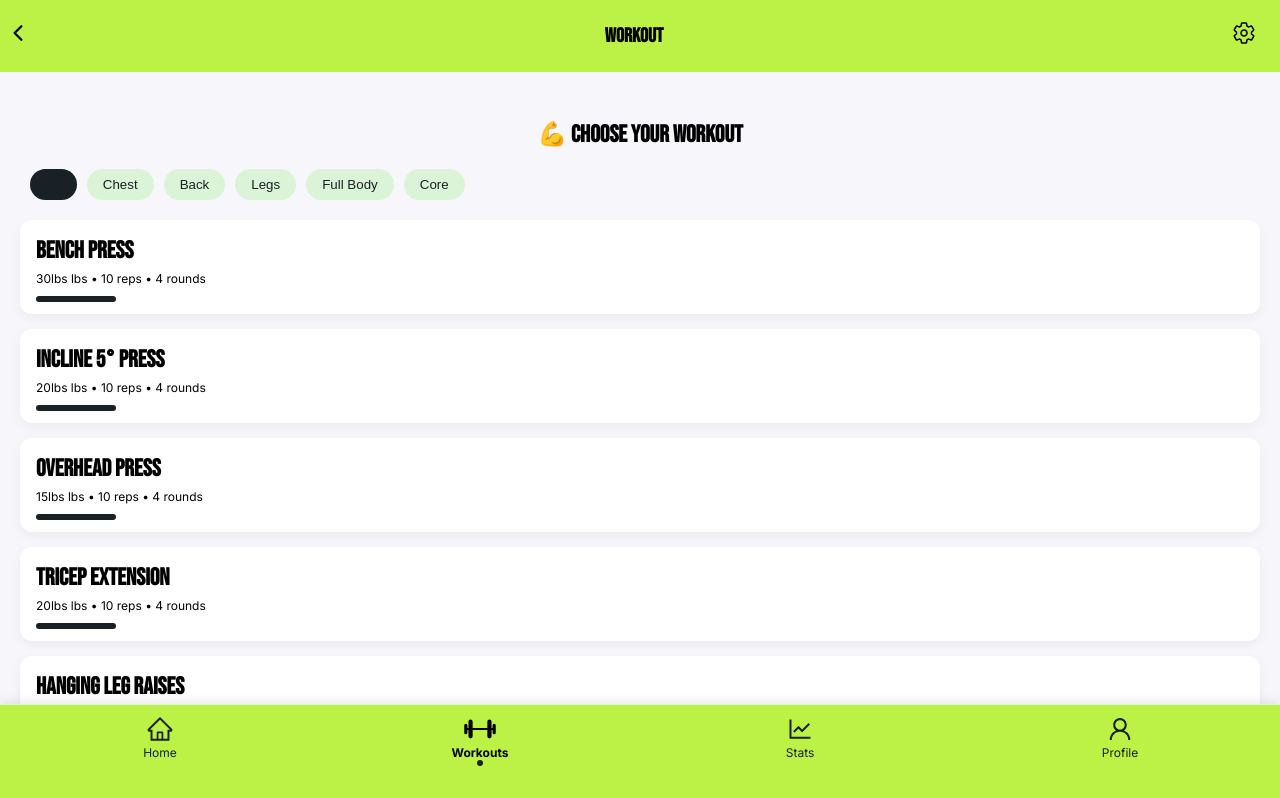
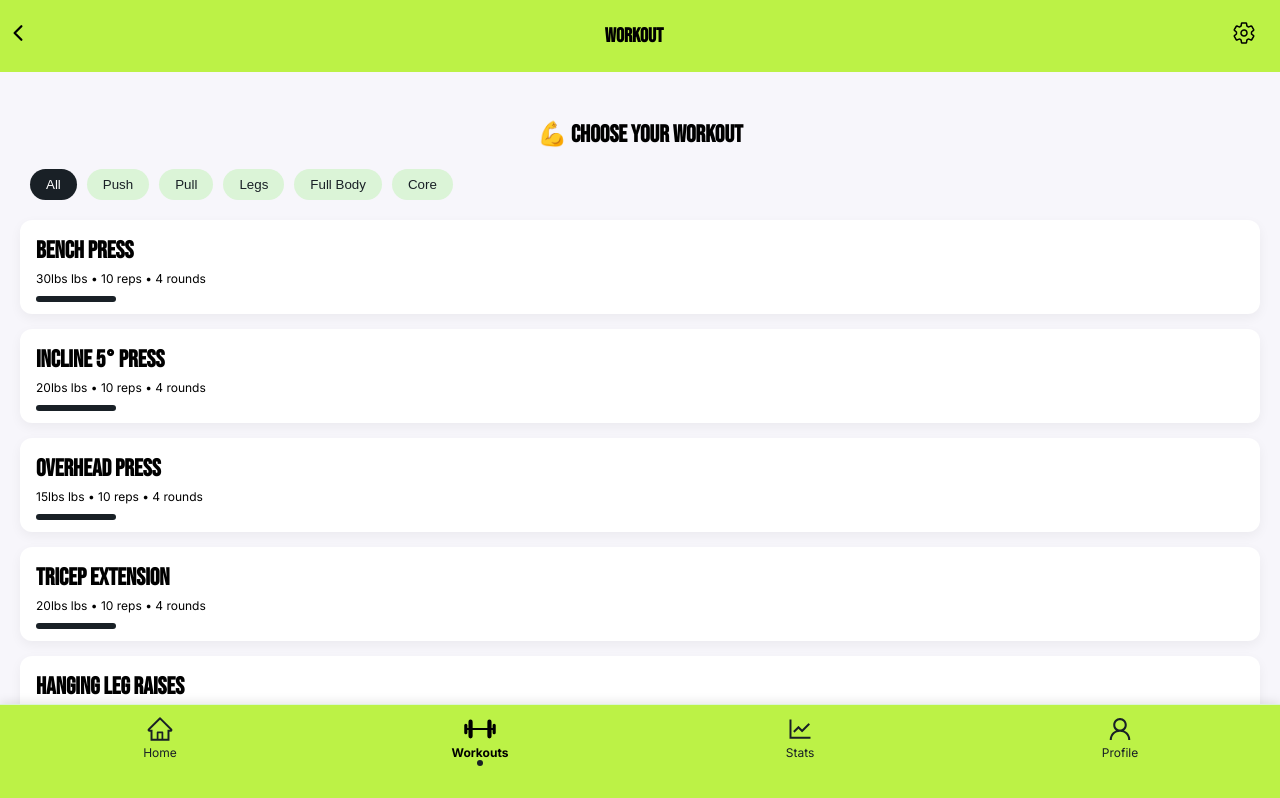
Before and after one commit to cowscreative/workout-base-app, a React (Vite) app: page /workout/workouts in a window 1280 px wide. Shown: the top 798 px of the page. Built offline with nearby package versions, Linux system fonts and the light colour scheme.

Commit message:
added quote randomizer

```diff
--- a/src/Screens/Home.jsx
+++ b/src/Screens/Home.jsx
@@ -4,31 +4,21 @@ import AppButton from "../Components/AppButton";
 import { IoBarbellOutline, IoFitnessOutline, IoTrophyOutline } from "react-icons/io5";
 import { FaDumbbell } from "react-icons/fa6";
 import { motion } from "framer-motion";
-import { CircularProgressbar, buildStyles } from "react-circular-progressbar";
+import { getRandomChallenge } from "../data/workouts.js";
 import "react-circular-progressbar/dist/styles.css";
 import "/src/styles/Home.css";
 
+const dailyChallenge = getRandomChallenge();
+
 function Home() {
     const navigate = useNavigate();
-
-    const getColor = (cssVar) =>
-        getComputedStyle(document.documentElement).getPropertyValue(cssVar);
-
-      const workouts = [
-        { name: "Back", icon: <IoBarbellOutline />, color: getColor("--color-lime"), filter: "Back" },
-        { name: "Chest", icon: <FaDumbbell />, color: getColor("--color-lime"), filter: "Chest" },
-        { name: "Legs", icon: <IoBarbellOutline />, color: getColor("--color-lime"), filter: "Legs" },
-        { name: "Full Body", icon: <FaDumbbell />, color: getColor("--color-lime"), filter: "Full Body" }
-      ];
-
-
     const [greeting, setGreeting] = useState("");
     const [quote, setQuote] = useState("");
+    const [workouts, setWorkouts] = useState([]);
 
-    // Simulated user stats
     const userStats = {
-        streak: 5, // Days in a row
-        goalCompletion: 65, // Percentage of weekly goal
+        streak: 5, // Example streak
+        goalCompletion: 65, // Example progress
     };
 
     useEffect(() => {
@@ -37,7 +27,6 @@ function Home() {
         else if (hour < 18) setGreeting("Good afternoon! 🌤️");
         else setGreeting("Good evening! 🌙");
 
-        // Random motivational quotes
         const quotes = [
             "Push yourself, because no one else will do it for you.",
             "Sweat today, shine tomorrow.",
@@ -45,6 +34,16 @@ function Home() {
             "Stronger every day."
         ];
         setQuote(quotes[Math.floor(Math.random() * quotes.length)]);
+
+        // Get CSS variable color
+        const lime = getComputedStyle(document.documentElement).getPropertyValue("--color-lime").trim();
+
+        setWorkouts([
+            { name: "Push", icon: <IoBarbellOutline />, color: lime, filter: "Push" },
+            { name: "Pull", icon: <FaDumbbell />, color: lime, filter: "Pull" },
+            { name: "Legs", icon: <IoBarbellOutline />, color: lime, filter: "Legs" },
+            { name: "Full Body", icon: <FaDumbbell />, color: lime, filter: "Full Body" }
+        ]);
     }, []);
 
     return (
@@ -61,7 +60,7 @@ function Home() {
                 <p>{quote}</p>
             </header>
 
-            {/* Quick Action Buttons */}
+            {/* Quick Actions */}
             <motion.div
                 className="quick-actions"
                 initial={{ opacity: 0, y: 20 }}
@@ -77,10 +76,9 @@ function Home() {
                     <IoBarbellOutline className="action-icon" />
                     View Stats
                 </AppButton>
-
             </motion.div>
 
-            {/* Workout Selection Grid */}
+            {/* Workout Grid */}
             <motion.section
                 className="workout-grid"
                 initial={{ opacity: 0, y: 20 }}
@@ -102,7 +100,7 @@ function Home() {
                 ))}
             </motion.section>
 
-            {/* Streak & Goal Progress */}
+            {/* Progress */}
             <section className="progress-section">
                 <div className="progress-item">
                     <IoTrophyOutline className="streak-icon" />
@@ -114,7 +112,7 @@ function Home() {
             {/* Daily Challenge */}
             <section className="daily-challenge">
                 <h2>💪 Daily Challenge</h2>
-                <p>Do 50 push-ups today! Can you complete it?</p>
+                <p>{dailyChallenge}</p>
             </section>
         </motion.div>
     );
--- a/src/data/workouts.js
+++ b/src/data/workouts.js
@@ -1,20 +1,20 @@
-export const workoutFilters = ["All", "Chest", "Back", "Legs", "Full Body", "Core"];
+export const workoutFilters = ["All", "Push", "Pull", "Legs", "Full Body", "Core"];
 
 export const workouts = [
     // Chest - Monday
-    { name: "Bench Press", type: "Strength", icon: "barbell", tags: ["Chest"], weight: "30lbs", reps: 10, rounds: 4 },
-    { name: "Incline 5° Press", type: "Strength", icon: "dumbbell", tags: ["Chest"], weight: "20lbs", reps: 10, rounds: 4 },
-    { name: "Overhead Press", type: "Strength", icon: "dumbbell", tags: ["Chest"], weight: "15lbs", reps: 10, rounds: 4 },
-    { name: "Tricep Extension", type: "Strength", icon: "triceps", tags: ["Chest"], weight: "20lbs", reps: 10, rounds: 4 },
-    { name: "Hanging Leg Raises", type: "Core", icon: "core", tags: ["Chest", "Core"], weight: "Bodyweight", reps: 10, rounds: 3 },
+    { name: "Bench Press", type: "Strength", icon: "barbell", tags: ["Push"], weight: "30lbs", reps: 10, rounds: 4 },
+    { name: "Incline 5° Press", type: "Strength", icon: "dumbbell", tags: ["Push"], weight: "20lbs", reps: 10, rounds: 4 },
+    { name: "Overhead Press", type: "Strength", icon: "dumbbell", tags: ["Push"], weight: "15lbs", reps: 10, rounds: 4 },
+    { name: "Tricep Extension", type: "Strength", icon: "triceps", tags: ["Push"], weight: "20lbs", reps: 10, rounds: 4 },
+    { name: "Hanging Leg Raises", type: "Core", icon: "core", tags: ["Push", "Core"], weight: "Bodyweight", reps: 10, rounds: 3 },
 
     // Back - Tuesday
-    { name: "Single Rows", type: "Strength", icon: "dumbbell", tags: ["Back"], weight: "20lbs", reps: 10, rounds: 4 },
-    { name: "Lat Pull Down", type: "Machine", icon: "machine", tags: ["Back"], weight: "85lbs", reps: 10, rounds: 4 },
-    { name: "Bicep Curls", type: "Strength", icon: "biceps", tags: ["Back"], weight: "12.5lbs", reps: 10, rounds: 4 },
-    { name: "Bent Over Dumbbell Rows", type: "Strength", icon: "dumbbell", tags: ["Back"], weight: "15lbs", reps: 10, rounds: 4 },
-    { name: "Dumbbell Shrugs", type: "Strength", icon: "dumbbell", tags: ["Back"], weight: "20lbs", reps: 10, rounds: 4 },
-    { name: "Bicycles", type: "Core", icon: "core", tags: ["Back", "Core"], weight: "Bodyweight", reps: 100, rounds: 1 },
+    { name: "Single Rows", type: "Strength", icon: "dumbbell", tags: ["Pull"], weight: "20lbs", reps: 10, rounds: 4 },
+    { name: "Lat Pull Down", type: "Machine", icon: "machine", tags: ["Pull"], weight: "85lbs", reps: 10, rounds: 4 },
+    { name: "Bicep Curls", type: "Strength", icon: "biceps", tags: ["Pull"], weight: "12.5lbs", reps: 10, rounds: 4 },
+    { name: "Bent Over Dumbbell Rows", type: "Strength", icon: "dumbbell", tags: ["Pull"], weight: "15lbs", reps: 10, rounds: 4 },
+    { name: "Dumbbell Shrugs", type: "Strength", icon: "dumbbell", tags: ["Pull"], weight: "20lbs", reps: 10, rounds: 4 },
+    { name: "Bicycles", type: "Core", icon: "core", tags: ["Pull", "Core"], weight: "Bodyweight", reps: 100, rounds: 1 },
 
     // Legs - Wednesday
     { name: "Bike", type: "Cardio", icon: "bike", tags: ["Legs"], weight: "N/A", reps: "2 miles", rounds: "5 min" },
@@ -36,3 +36,22 @@ export const workouts = [
     { name: "Ab Wheel", type: "Core", icon: "core", tags: ["Core"], weight: "Bodyweight", reps: 10, rounds: 3 },
     { name: "Bicycles", type: "Core", icon: "core", tags: ["Core"], weight: "Bodyweight", reps: 100, rounds: 1 }
 ];
+
+export const dailyChallenges = [
+    "Do 50 push-ups today!",
+    "Hold a plank for 2 minutes.",
+    "Run or walk 1 mile.",
+    "Do 100 jumping jacks.",
+    "Do 30 burpees.",
+    "Stretch for 10 minutes.",
+    "Do 3 sets of 20 mountain climbers.",
+    "Do 50 bodyweight squats.",
+    "Take a 15-minute walk outside.",
+    "Do 4 rounds of kettlebell swings."
+  ];
+
+  // Random challenge (can import this in your component)
+  export const getRandomChallenge = () => {
+    const index = Math.floor(Math.random() * dailyChallenges.length);
+    return dailyChallenges[index];
+  };
--- a/src/styles/App.css
+++ b/src/styles/App.css
@@ -154,7 +154,7 @@ body.dark .home-header p {
   color: var(--color-white);
 }
 
-.filter-pill.active,
+body.dark .filter-pill.active,
 body.dark .filter-pill, body.dark .workout-card h2, body.dark .daily-challenge h2, body.dark .stat-card h2, body.dark .stat-card, body.dark .stats-card   {
   color:var(--color-dark);
 }
```
Also changed, not shown: public/icon-192.png, public/icon-512.png.
